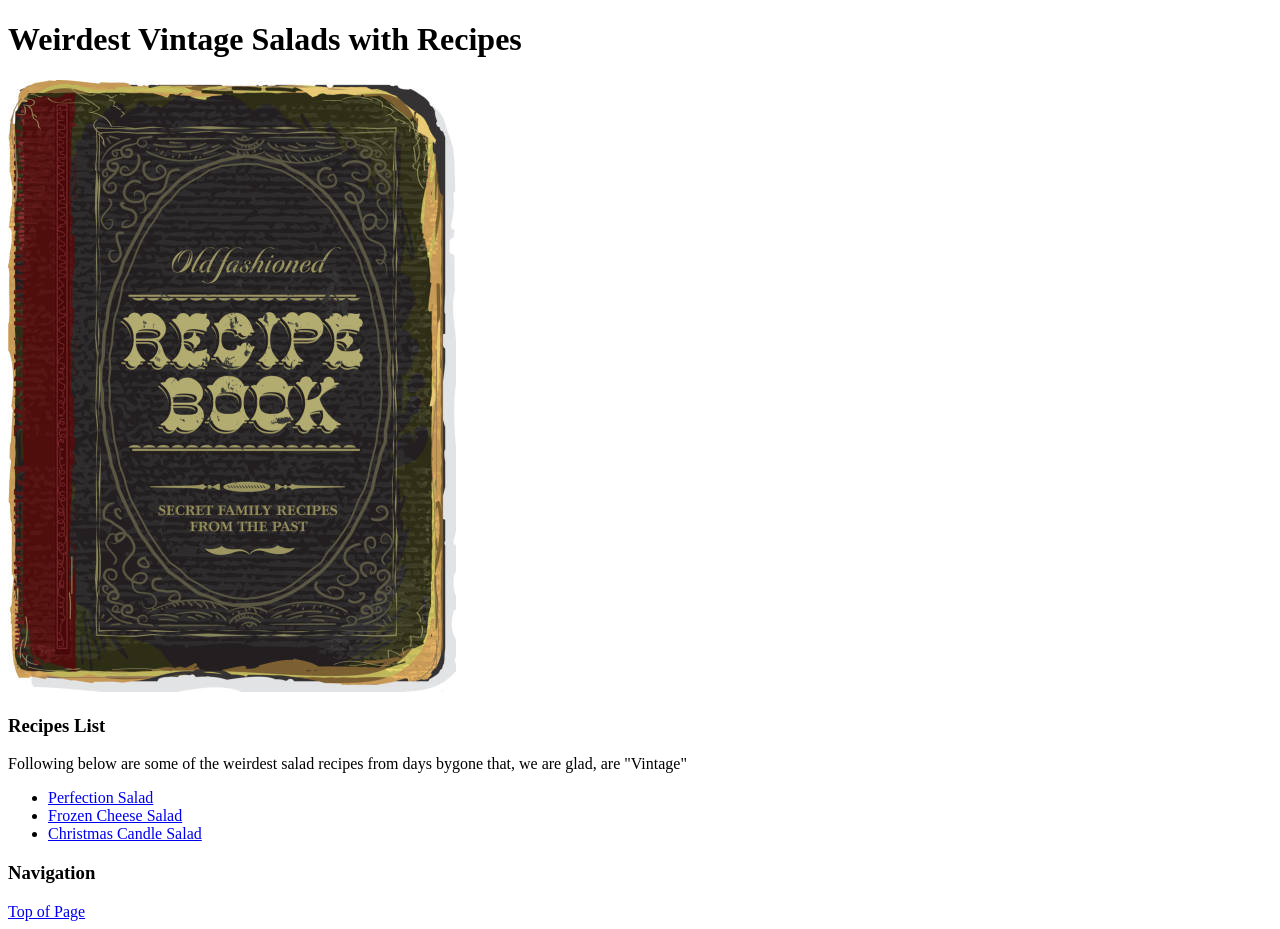
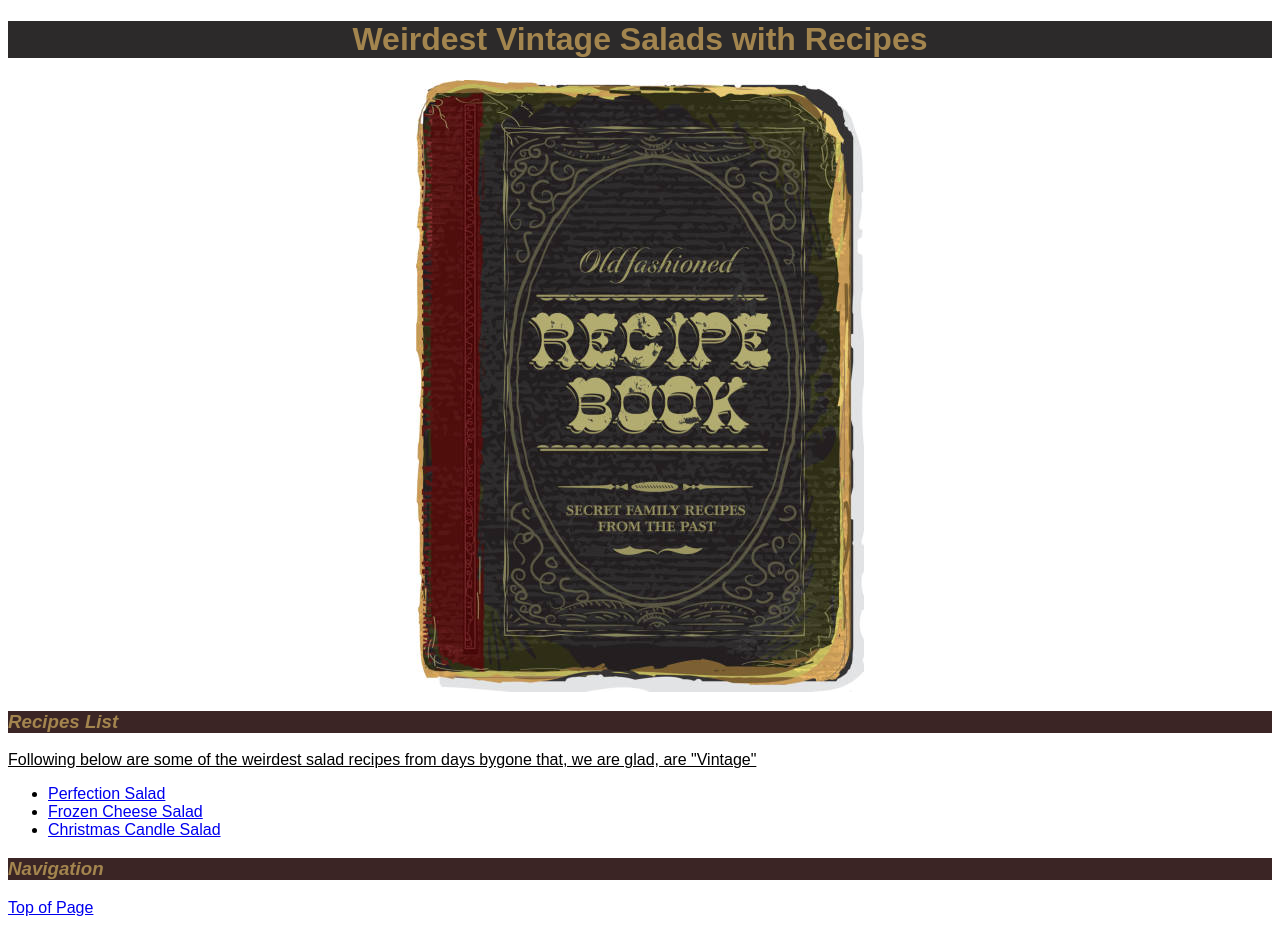
Before and after one commit to 123mahmad/Weird_Recipes, a plain HTML site: page index.html in a window 1280 px wide. Drawn offline with Linux system fonts and the light colour scheme.

Commit message:
Add styles.css file to the directory
Add style to the website created in previous project.
Use external css file.
Link styles.css file to index.html

```diff
--- a/index.html
+++ b/index.html
@@ -5,18 +5,19 @@
     <meta http-equiv="X-UA-Compatible" content="IE=edge">
     <meta name="viewport" content="width=device-width, initial-scale=1.0">
     <title>Weirdest Vintage Salads</title>
+    <link rel="stylesheet" href="styles.css">
 </head>
-<body>
+<body class="body">
     <h1 id="home">Weirdest Vintage Salads with Recipes</h1>
-    <img src="./images/recipe_book_coverart.jpg" alt="A graphic of an old-fashioned recipe book">
-    <h3>Recipes List</h3>
-    Following below are some of the weirdest salad recipes from days bygone that, we are glad, are "Vintage"
+    <img class="image" src="./images/recipe_book_coverart.jpg" alt="A graphic of an old-fashioned recipe book">
+    <h3 class="h3">Recipes List</h3>
+    <div class="text">Following below are some of the weirdest salad recipes from days bygone that, we are glad, are "Vintage"</div>
     <ul>
         <li><a href="./recipes/perfection_salad.html">Perfection Salad</a></li>
         <li><a href="./recipes/frozen_cheese_salad.html">Frozen Cheese Salad</a></li>
         <li><a href="./recipes/christmas_candle_salad.html">Christmas Candle Salad</a></li>
     </ul>
-    <h3>Navigation</h3>
+    <h3 class="h3">Navigation</h3>
     <a href="#home">Top of Page</a>
 </body>
 </html>
--- /dev/null
+++ b/styles.css
@@ -0,0 +1,21 @@
+* {
+    font-family: sans-serif;
+}
+#home {
+    color: rgb(163, 133, 78);
+    background-color: rgb(44, 42, 42);
+    text-align: center;
+}
+.h3 {
+    font-style: italic;
+    color: rgb(163, 133, 78);
+    background-color: rgb(59, 37, 37);
+}
+.image {
+    display: block;
+    margin-left: auto;
+    margin-right: auto;
+}
+div {
+    text-decoration: underline;
+}
```
